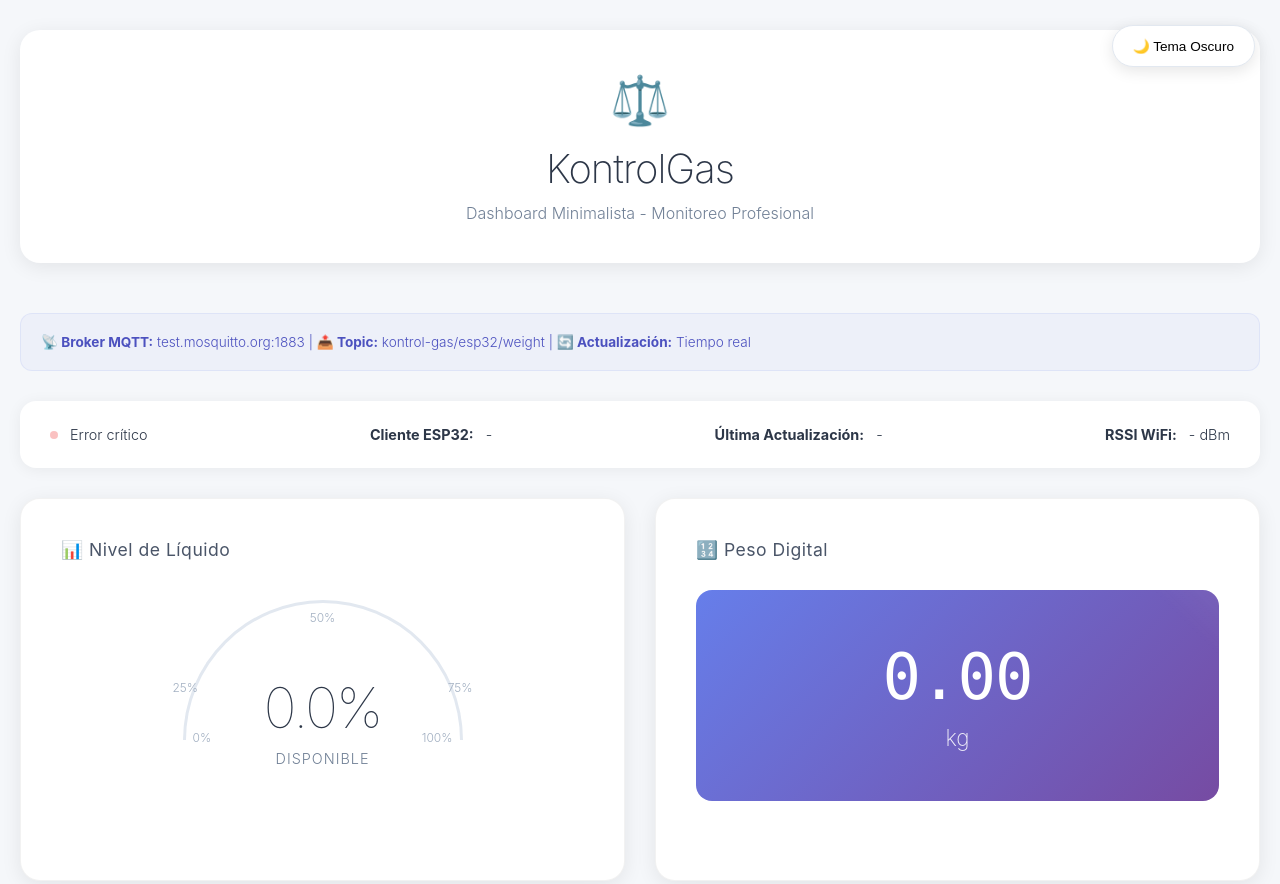
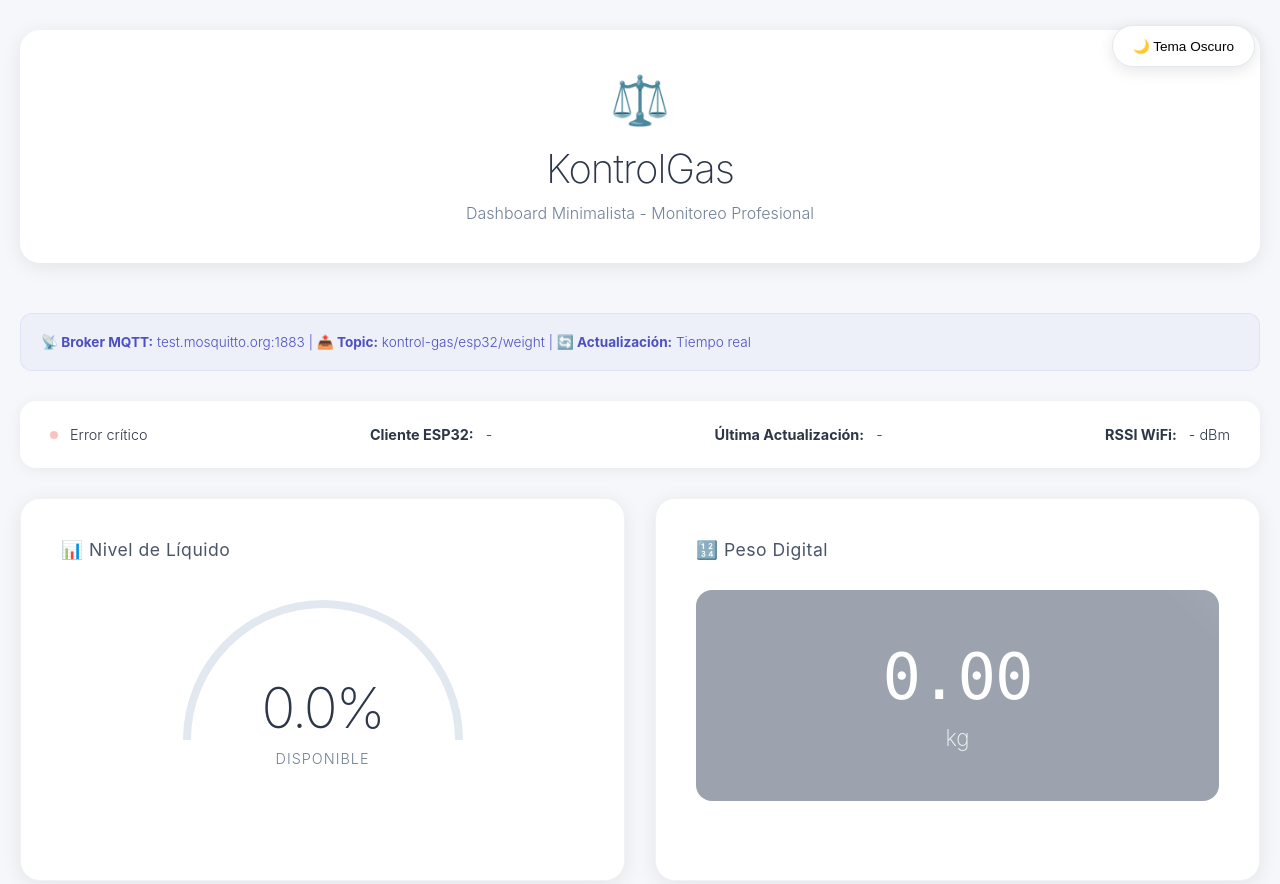
Before and after one commit to conectanetwork/kontrol-gas-dashboard, a website: page index.html in a window 1280 px wide. Shown: the top 884 px of the page. Drawn offline with nearby package versions, Linux system fonts and the light colour scheme.

Commit message:
index.html

```diff
--- a/index.html
+++ b/index.html
@@ -86,7 +86,7 @@
             letter-spacing: 0.5px;
         }
 
-        /* NUEVO DISEÑO DE GAUGE MINIMALISTA */
+        /* GRÁFICO SEMICIRCULAR PURO */
         .gauge-card {
             text-align: center;
             position: relative;
@@ -113,7 +113,7 @@
             left: 0;
             width: 280px;
             height: 140px;
-            border: 3px solid #e2e8f0;
+            border: 8px solid #e2e8f0;
             border-bottom: none;
             border-radius: 140px 140px 0 0;
         }
@@ -124,10 +124,11 @@
             left: 0;
             width: 280px;
             height: 140px;
-            border: 3px solid transparent;
+            border: 8px solid transparent;
             border-bottom: none;
             border-radius: 140px 140px 0 0;
             transition: all 1s ease-in-out;
+            transform-origin: center bottom;
         }
 
         .gauge-center {
@@ -140,7 +141,7 @@
 
         .gauge-percentage {
             font-size: 3.5rem;
-            font-weight: 100;
+            font-weight: 200;
             color: #2d3748;
             margin-bottom: 8px;
             letter-spacing: -2px;
@@ -154,34 +155,13 @@
             text-transform: uppercase;
         }
 
-        .gauge-markers {
-            position: absolute;
-            top: 0;
-            left: 0;
-            width: 280px;
-            height: 140px;
-        }
-
-        .gauge-marker {
-            position: absolute;
-            font-size: 0.75rem;
-            color: #a0aec0;
-            font-weight: 300;
-        }
-
-        .marker-0 { bottom: -5px; left: 10px; }
-        .marker-25 { top: 80px; left: -10px; }
-        .marker-50 { top: 10px; left: 50%; transform: translateX(-50%); }
-        .marker-75 { top: 80px; right: -10px; }
-        .marker-100 { bottom: -5px; right: 10px; }
-
-        /* VISOR DIGITAL MINIMALISTA */
+        /* VISOR DIGITAL CON FONDO PLOMO CLARO */
         .digital-card {
             text-align: center;
         }
 
         .digital-display {
-            background: linear-gradient(135deg, #667eea 0%, #764ba2 100%);
+            background: #9ca3af;
             color: white;
             border-radius: 16px;
             padding: 50px 30px;
@@ -208,7 +188,7 @@
 
         .digital-value {
             font-size: 4rem;
-            font-weight: 100;
+            font-weight: 200;
             font-family: 'SF Mono', 'Monaco', 'Inconsolata', 'Roboto Mono', monospace;
             margin-bottom: 10px;
             letter-spacing: -1px;
@@ -434,6 +414,10 @@
             color: #e2e8f0;
         }
 
+        .dark-theme .digital-display {
+            background: #4a5568;
+        }
+
         .dark-theme .input-field {
             background: #4a5568;
             border-color: #718096;
@@ -517,20 +501,13 @@
         </div>
 
         <div class="dashboard-grid">
-            <!-- NUEVO GRÁFICO SEMICIRCULAR MINIMALISTA -->
+            <!-- GRÁFICO SEMICIRCULAR PURO -->
             <div class="card gauge-card">
                 <h3 class="card-title">📊 Nivel de Líquido</h3>
                 <div class="gauge-container">
                     <div class="gauge-circle">
                         <div class="gauge-track"></div>
                         <div class="gauge-progress" id="gaugeProgress"></div>
-                        <div class="gauge-markers">
-                            <div class="gauge-marker marker-0">0%</div>
-                            <div class="gauge-marker marker-25">25%</div>
-                            <div class="gauge-marker marker-50">50%</div>
-                            <div class="gauge-marker marker-75">75%</div>
-                            <div class="gauge-marker marker-100">100%</div>
-                        </div>
                     </div>
                     <div class="gauge-center">
                         <div class="gauge-percentage" id="percentage">0.0%</div>
@@ -539,7 +516,7 @@
                 </div>
             </div>
 
-            <!-- Visor Digital -->
+            <!-- Visor Digital con Fondo Plomo -->
             <div class="card digital-card">
                 <h3 class="card-title">🔢 Peso Digital</h3>
                 <div class="digital-display">
@@ -767,36 +744,37 @@
             const gaugeProgress = document.getElementById('gaugeProgress');
             const gaugePercentage = document.getElementById('percentage');
 
-            // Calcular el gradiente cónico para el semicírculo
-            const angle = (percentage / 100) * 180; // 180 grados máximo para semicírculo
+            // Calcular el ángulo para el semicírculo (180 grados máximo)
+            const angle = (percentage / 100) * 180;
 
-            // Colores según porcentaje
+            // Colores según porcentaje (cambia conforme disminuye el peso)
             let color;
             if (percentage < 20) {
-                color = '#f56565'; // Rojo
+                color = '#f56565'; // Rojo - Crítico
             } else if (percentage < 40) {
-                color = '#ed8936'; // Naranja
+                color = '#ed8936'; // Naranja - Bajo
             } else if (percentage < 70) {
-                color = '#ecc94b'; // Amarillo
+                color = '#ecc94b'; // Amarillo - Medio
             } else if (percentage < 90) {
-                color = '#48bb78'; // Verde
+                color = '#48bb78'; // Verde - Bueno
             } else {
-                color = '#4299e1'; // Azul
+                color = '#4299e1'; // Azul - Lleno
             }
 
-            // Aplicar el gradiente cónico
+            // Crear gradiente cónico para el semicírculo
             gaugeProgress.style.background = `conic-gradient(
+                from 180deg,
                 ${color} 0deg,
                 ${color} ${angle}deg,
                 transparent ${angle}deg,
                 transparent 180deg
             )`;
 
-            // Crear máscara para semicírculo
+            // Aplicar máscara para crear solo el semicírculo superior
             gaugeProgress.style.mask = 'linear-gradient(0deg, transparent 50%, black 50%)';
             gaugeProgress.style.webkitMask = 'linear-gradient(0deg, transparent 50%, black 50%)';
 
-            // Actualizar color del texto
+            // Actualizar color del texto del porcentaje
             gaugePercentage.style.color = color;
         }
 
```
